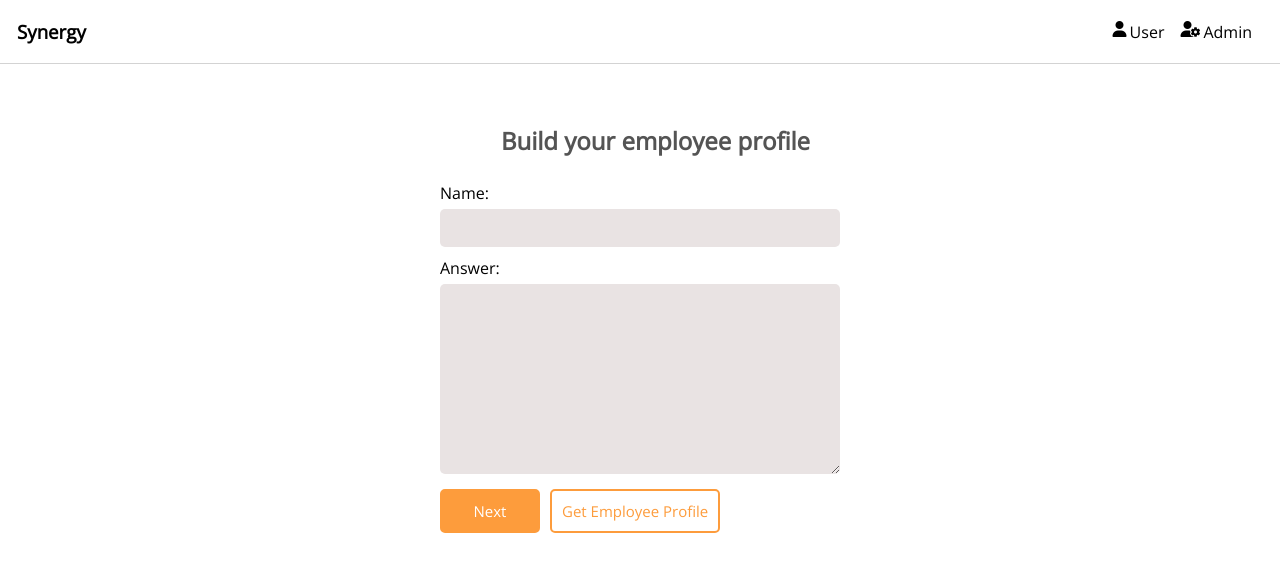
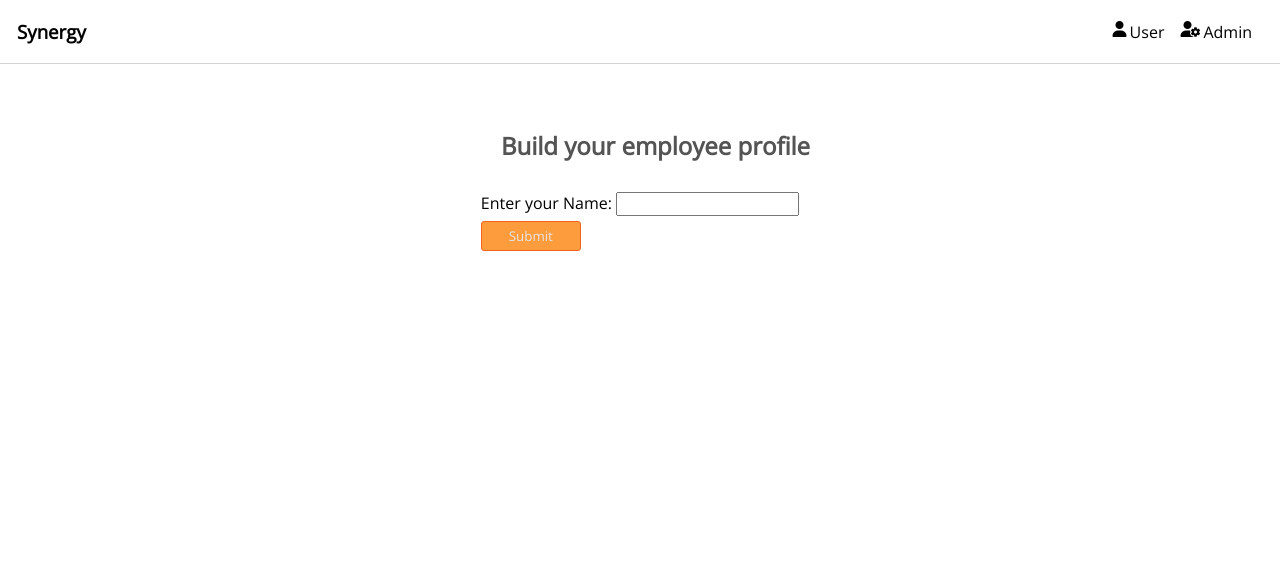
Before and after one commit to NCiarelli/synergy-angular, an Angular app: page /employee-survey in a window 1280 px wide. Shown: the top 572 px of the page. Built offline with nearby package versions, Linux system fonts and the light colour scheme.

Commit message:
Changed structure of survey form started.

```diff
--- a/src/app/services/profile.service.ts
+++ b/src/app/services/profile.service.ts
@@ -26,7 +26,7 @@ export class ProfileService {
     "Any"
   ];
 
-  constructor(private http: HttpClient) {}
+  constructor(private http: HttpClient) { }
 
   findEmployeeIndex(name: string): number {
     // Check if the employee name already exists, case insensitive
@@ -130,7 +130,10 @@ export class ProfileService {
     // DEBUG
     console.log("Word Count: ", wordCount);
     if (wordCount >= numRequiredWords) {
+      // Once enough text data is collected, set enough data to true to indicate to the caller
       enoughData = true;
+      // And create a personality profile for the employee
+      this.createProfile(this.employeeList[employeeIndex].name);
     }
     return enoughData;
   }
--- a/src/app/survey-form/survey-form.component.css
+++ b/src/app/survey-form/survey-form.component.css
@@ -52,7 +52,7 @@ main {
   border-radius: 5px;
   cursor: pointer;
   font-size: 15px;
-  align-self: flex-start;
+  /* align-self: flex-start; */
   margin-top: 10px;
 }
 
@@ -61,7 +61,7 @@ form {
   flex-direction: column;
   /* border: 1px solid rgb(236, 232, 232); */
   border-radius: 3px;
-  width: 400px;
+  width: 100%;
   position: relative;
 }
 form:hover {
@@ -86,7 +86,7 @@ button {
   padding: 1em 2em;
   /* border: none; */
   border: 1px solid #f26322;
-  background: none;
+  background-color: #fd9c3c;
   color: rgb(233, 227, 227);
   vertical-align: middle;
   position: relative;
@@ -155,6 +155,7 @@ label {
   display: flex;
   align-items: center;
   margin-top: 40px;
+  padding: 5px;
 }
 
 .form-header i {
@@ -167,4 +168,7 @@ label {
 
 .btn-container {
   margin-top: 5px;
+  margin-bottom: 5px;
+  display:flex;
+  justify-content: flex-end;
 }
--- a/src/app/survey-form/survey-form.component.html
+++ b/src/app/survey-form/survey-form.component.html
@@ -1,39 +1,28 @@
 <body>
   <!-- <img src="../../assets/form_img.png" /> -->
-  <span class="form-header">
+  <header class="form-header">
     <!-- <img class="form-icon" src="../../assets/personality icon.png" /> -->
     <i class="far fa-address-card"></i>
     <h2 class="header">
       Build your employee profile
     </h2>
-  </span>
+  </header>
   <main class="main">
-    <!-- <div class="inputDirective">
-      <span class="nameText">Name: </span>
-      <span class="answerText">Answer: </span>
-    </div> -->
-    <form #form="ngForm" (ngSubmit)="onSubmit(form)">
+    <form #nameForm="ngForm" (ngSubmit)="onNameSubmit(nameForm)" *ngIf="nameFormActive">
+      <label for="nameInput">Enter your Name:
+        <input type="text" name="nameInput" id="nameInput" ngModel>
+      </label>
+      <button type="submit">Submit</button>
+    </form>
+    <form #form="ngForm" (ngSubmit)="onSubmit(form)" *ngIf="surveyFormActive">
       <label for="employeeName">Name:</label>
-      <input
-        type="text"
-        [(ngModel)]="employeeName"
-        name="employeeName"
-        id="employeeName"
-        required
-      />
+      <input type="text" [(ngModel)]="employeeName" name="employeeName" id="employeeName" required />
       <label for="answer">Answer:</label>
-      <textarea
-        ngModel
-        name="answer"
-        id="answer"
-        cols="30"
-        rows="10"
-        required
-      ></textarea>
+      <textarea ngModel name="answer" id="answer" cols="30" rows="10" required></textarea>
 
       <div class="btn-container">
         <button class="addInputButton">Next</button>
-        <button
+        <!-- <button
           class="getProfileButton"
           [ngClass]="{ enableProfilebutton: enoughData }"
           [disabled]="!enoughData"
@@ -41,8 +30,13 @@
           (click)="createProfile()"
         >
           Get Employee Profile
-        </button>
+        </button> -->
       </div>
     </form>
+    <div *ngIf="enoughData">
+      <p>Congratulations! The survey is complete. </p>
+      <!-- <p *ngIf="!profileBuilt">Now buidling your profile...</p>
+      <div *ngIf="profileBuilt">Employee Profile Here</div> -->
+    </div>
   </main>
 </body>
--- a/src/app/survey-form/survey-form.component.ts
+++ b/src/app/survey-form/survey-form.component.ts
@@ -12,13 +12,15 @@ import { ContentItem } from '../interfaces/content-item';
 export class SurveyFormComponent implements OnInit {
   outputText;
   employeeName: string;
+  nameFormActive: boolean = true;
+  surveyFormActive: boolean = false;
   enoughData: boolean = false;
 
   constructor(private profileService: ProfileService) { }
 
-  createProfile() {
-    this.profileService.createProfile(this.employeeName);
-  }
+  // createProfile() {
+  //   this.profileService.createProfile(this.employeeName);
+  // }
 
 
   // Adds the submitted survey text to the employee's textdata
@@ -42,10 +44,16 @@ export class SurveyFormComponent implements OnInit {
     this.profileService.addTextData(formData.value.answer, employeeIndex);
     // Check if there is enough data for the profile and enable the button if so.
     this.enoughData = this.profileService.checkIfEnoughDataForProfile(employeeIndex);
+    // Reset the form
+    formData.reset();
   }
 
 
-
+  onNameSubmit(formData: NgForm) {
+    this.employeeName = formData.value.nameInput;
+    this.nameFormActive = false;
+    this.surveyFormActive = true;
+  }
 
 
   ngOnInit() { }
--- a/src/app/team-builder/team-builder.component.css
+++ b/src/app/team-builder/team-builder.component.css
@@ -65,7 +65,7 @@ h4 {
   width: 100%;
   height: 50px;
   color: black;
-  font-size: 1.2em;
+  font-size: 15px;
   /* margin-right: 10px;
   margin-top: 10px;
   margin-bottom: 10px; */
@@ -88,6 +88,7 @@ h4 {
   width: 100%;
   display: flex;
   justify-content: space-evenly;
+  flex-wrap: wrap;
   margin: 0;
   padding: 0;
 }
```
